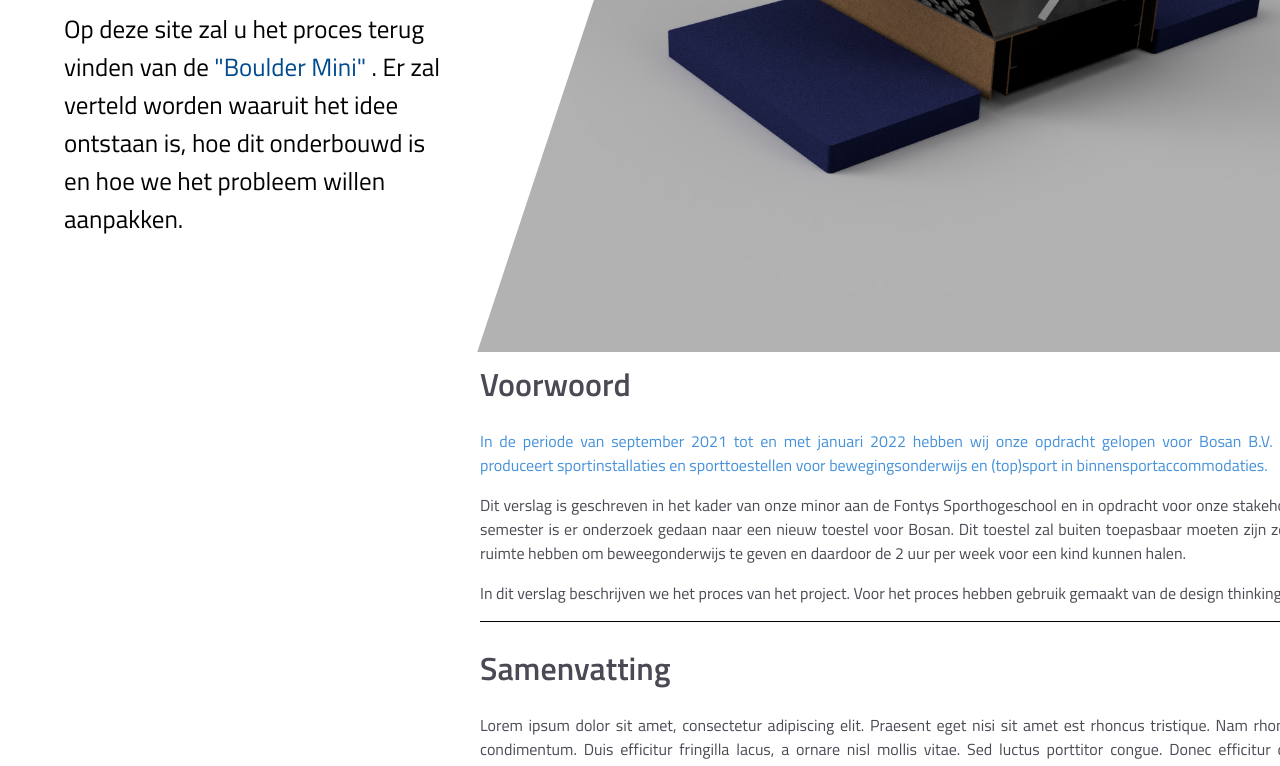
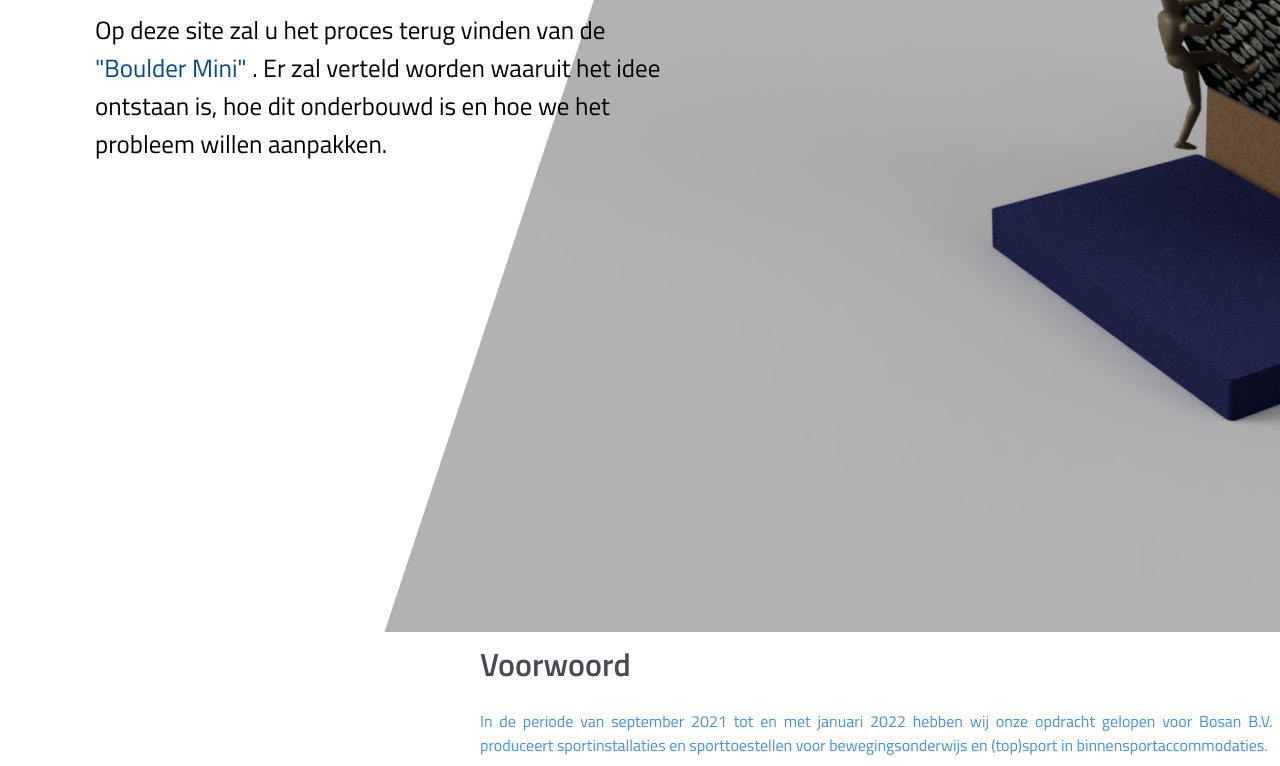
Before and after one commit to mrstaneh/Beweegontwerpers-Bosan, a Svelte app in the folder klimtrailer-site/: page / in a window 1280 px wide. Shown: the part 448-1214 px from the top of the page. Built offline with nearby package versions, Linux system fonts and the light colour scheme.

Commit message:
hopefully fixed some screen sizing errors

```diff
--- a/klimtrailer-site/src/lib/TitleScreen.svelte
+++ b/klimtrailer-site/src/lib/TitleScreen.svelte
@@ -25,14 +25,14 @@
 
 <style>
   .title_screen {
-    width: 100%;
-    height: 100vh;
+    width: 1900px;
+    height: 1080px;
     position: relative;
   }
 
   .homepage {
-    width: 100%;
-    height: 100%;
+    width: 1900px;
+    height: 1080px;
     position: absolute;
     top: 0;
     left: 0;
@@ -53,8 +53,8 @@
   }
 
   .div_one {
-    width: 100vw;
-    height: 100vh;
+    width: 1900px;
+    height: 1080px;
     background-color: white;
     background-size: cover;
     background-repeat: no-repeat;
@@ -62,8 +62,8 @@
   }
 
   .div_two {
-    width: 100vw;
-    height: 100vh;
+    width: 1900px;
+    height: 1080px;
     background-image: url("/images/klimtrailer6.png");
     clip-path: polygon(58vw 0, 0% 280vh, 1000000vw 100vh);
     background-size: cover;
--- a/klimtrailer-site/src/routes/personas.svelte
+++ b/klimtrailer-site/src/routes/personas.svelte
@@ -277,12 +277,6 @@
         border-bottom-right-radius: 8px;
     }
 
-    @media(max-height: 928px){
-        .item-btn{
-            display: none;
-        }
-    }
-
     .persona-title{
         margin-top: 0px;
     }
--- a/klimtrailer-site/static/styles.css
+++ b/klimtrailer-site/static/styles.css
@@ -1,6 +1,7 @@
 body {
   margin: 0px;
   overflow-x: hidden;
+  zoom: 1;
 }
 
 a {
@@ -53,3 +54,9 @@ main {
 .button:hover {
   background-color: #003c70;
 }
+
+@media(-webkit-min-device-pixel-ratio: 1.25){
+  body {
+    zoom: 0.8;
+  }
+}
```
